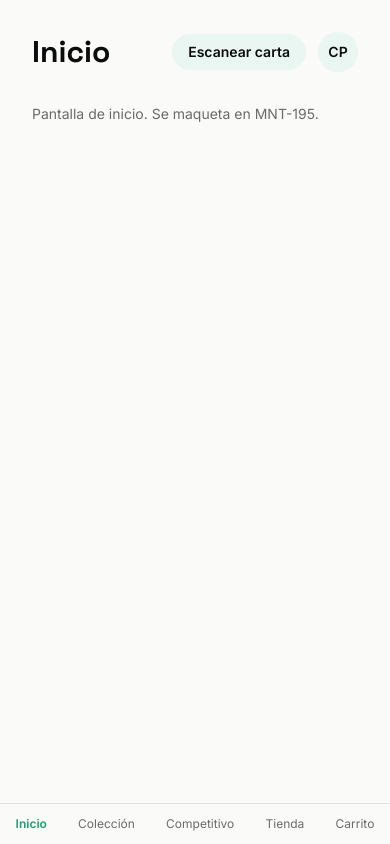
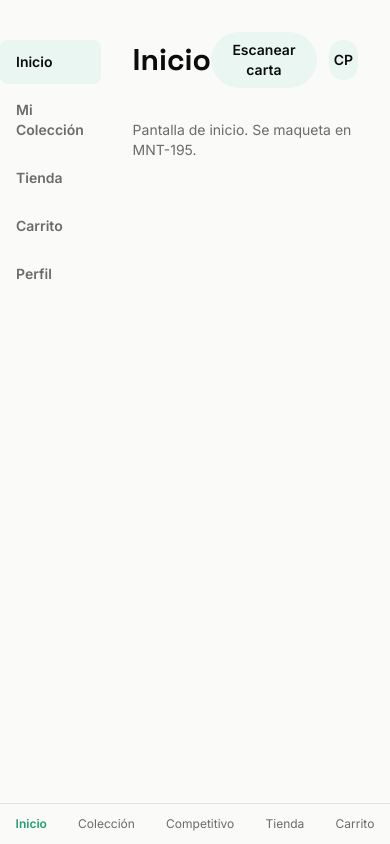
Before and after one commit to Maliketh4bc/Mintly-frontend, an Angular app: page /inicio in a window 390 px wide. Built offline with nearby package versions, Linux system fonts and the light colour scheme.

Commit message:
MNT-192 enlaza la barra lateral con routerLink y ruta activa

```diff
--- a/src/app/components/sidebar/sidebar.component.html
+++ b/src/app/components/sidebar/sidebar.component.html
@@ -1,14 +1,12 @@
-<aside class="hidden w-60 shrink-0 border-r border-ink/10 p-6 md:block">
-    <p class="font-display text-xl font-bold">mintly</p>
-
-    <nav class="mt-10 flex flex-col gap-1">
-      <a href="#" class="rounded-lg bg-mist px-4 py-3 text-sm font-semibold text-ink">Inicio</a>
-      <a href="#" class="rounded-lg px-4 py-3 text-sm font-semibold text-ink/60 hover:bg-mist hover:text-ink">Mi
-        Colección</a>
-      <a href="#"
-        class="rounded-lg px-4 py-3 text-sm font-semibold text-ink/60 hover:bg-mist hover:text-ink">Competitivo</a>
-      <a href="#" class="rounded-lg px-4 py-3 text-sm font-semibold text-ink/60 hover:bg-mist hover:text-ink">Tienda</a>
-      <a href="#"
-        class="rounded-lg px-4 py-3 text-sm font-semibold text-ink/60 hover:bg-mist hover:text-ink">Carrito</a>
-    </nav>
-  </aside>
+<nav class="mt-10 flex flex-col gap-1">
+  <a routerLink="/inicio" routerLinkActive="bg-mist text-ink!"
+    class="rounded-lg px-4 py-3 text-sm font-semibold text-ink/60 hover:bg-mist hover:text-ink">Inicio</a>
+  <a routerLink="/coleccion" routerLinkActive="bg-mist text-ink!"
+    class="rounded-lg px-4 py-3 text-sm font-semibold text-ink/60 hover:bg-mist hover:text-ink">Mi Colección</a>
+  <a routerLink="/tienda" routerLinkActive="bg-mist text-ink!"
+    class="rounded-lg px-4 py-3 text-sm font-semibold text-ink/60 hover:bg-mist hover:text-ink">Tienda</a>
+  <a routerLink="/carrito" routerLinkActive="bg-mist text-ink!"
+    class="rounded-lg px-4 py-3 text-sm font-semibold text-ink/60 hover:bg-mist hover:text-ink">Carrito</a>
+  <a routerLink="/perfil" routerLinkActive="bg-mist text-ink!"
+    class="rounded-lg px-4 py-3 text-sm font-semibold text-ink/60 hover:bg-mist hover:text-ink">Perfil</a>
+</nav>
--- a/src/app/components/sidebar/sidebar.component.ts
+++ b/src/app/components/sidebar/sidebar.component.ts
@@ -1,8 +1,9 @@
 import { Component } from '@angular/core';
+import { RouterLink, RouterLinkActive } from '@angular/router';
 
 @Component({
   selector: 'app-sidebar',
-  imports: [],
+  imports: [RouterLink, RouterLinkActive],
   templateUrl: './sidebar.component.html',
   styleUrl: './sidebar.component.css'
 })
```
